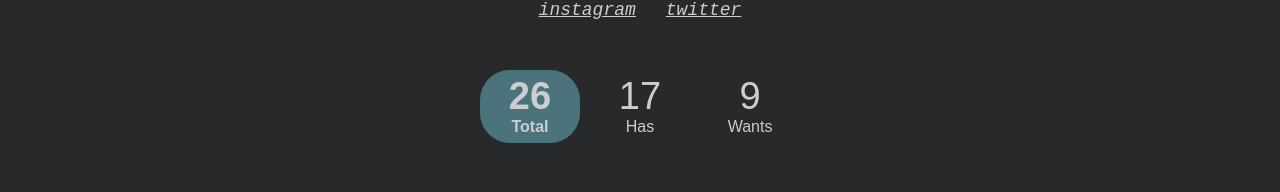
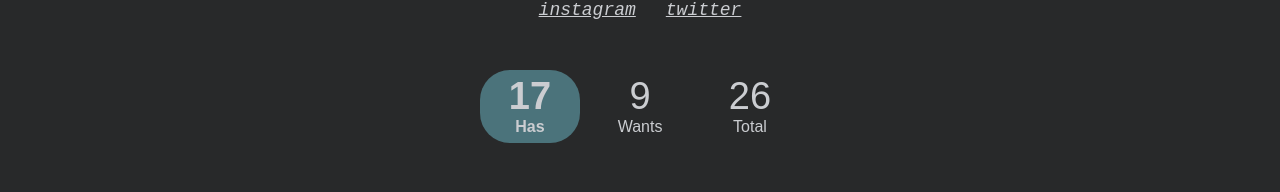
Before and after one commit to zil130/react-coll, a React (Vite) app: page / in a window 1280 px wide. Shown: the part 128-320 px from the top of the page. Built offline with nearby package versions, Linux system fonts and the light colour scheme; the HTML template or start-up script is replaced by a standard one.

Commit message:
feat: changed content display order

```diff
--- a/src/App.tsx
+++ b/src/App.tsx
@@ -9,7 +9,7 @@ import { Tabs } from './models/Tabs'
 import './App.css'
 
 const App: FC = () => {
-  const [activeTab, setActiveTab] = useState<Tabs>(Tabs.total)
+  const [activeTab, setActiveTab] = useState<Tabs>(Tabs.has)
   const [searchQuery, setSearchQuery] = useState<string>('')
 
   const handleTabClick = (tab: Tabs): void => { setActiveTab(tab) }
--- a/src/components/Counters/Counters.tsx
+++ b/src/components/Counters/Counters.tsx
@@ -20,12 +20,6 @@ const Counters: FC<CountersProps> = ({ activeTab, albums, handleTabClick }) => {
       <div className={css.counters}>
         <Counter
           handleTabClick={handleTabClick}
-          count={total}
-          title={Tabs.total}
-          isActive={activeTab === 'Total'}
-        />
-        <Counter
-          handleTabClick={handleTabClick}
           count={has}
           title={Tabs.has}
           isActive={activeTab === 'Has'}
@@ -36,6 +30,12 @@ const Counters: FC<CountersProps> = ({ activeTab, albums, handleTabClick }) => {
           title={Tabs.wants}
           isActive={activeTab === 'Wants'}
         />
+        <Counter
+          handleTabClick={handleTabClick}
+          count={total}
+          title={Tabs.total}
+          isActive={activeTab === 'Total'}
+        />
       </div>
     </div>
   )
```
